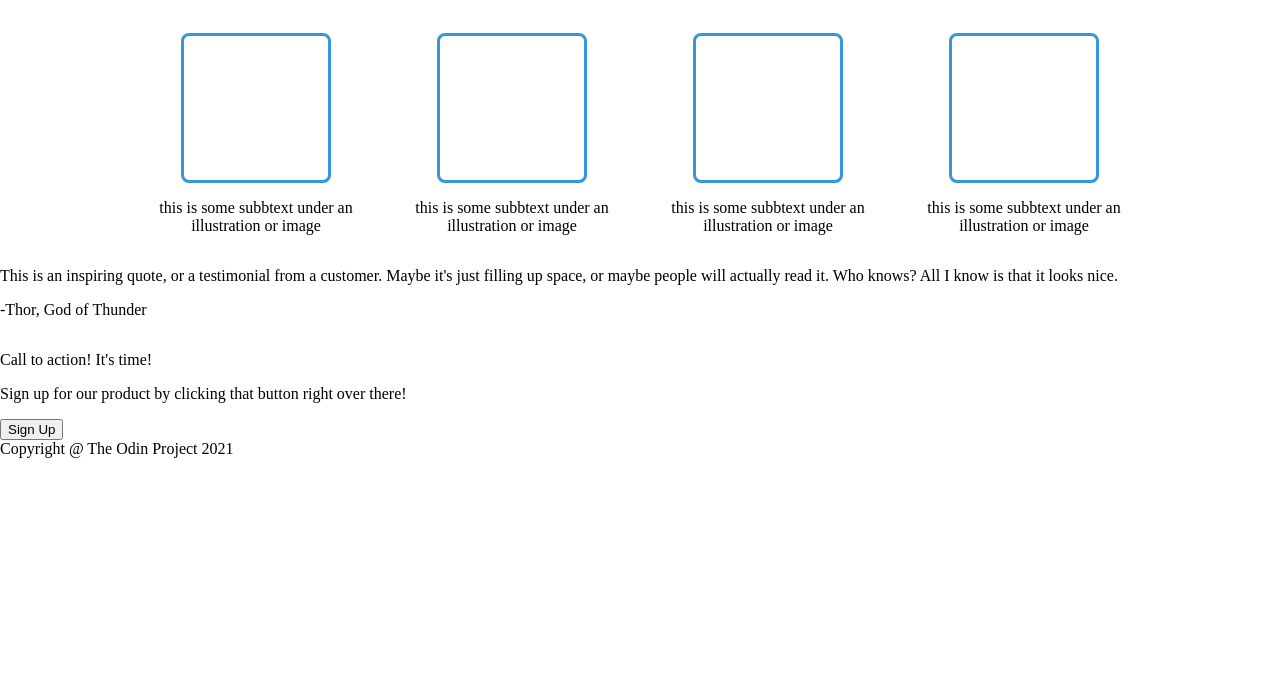
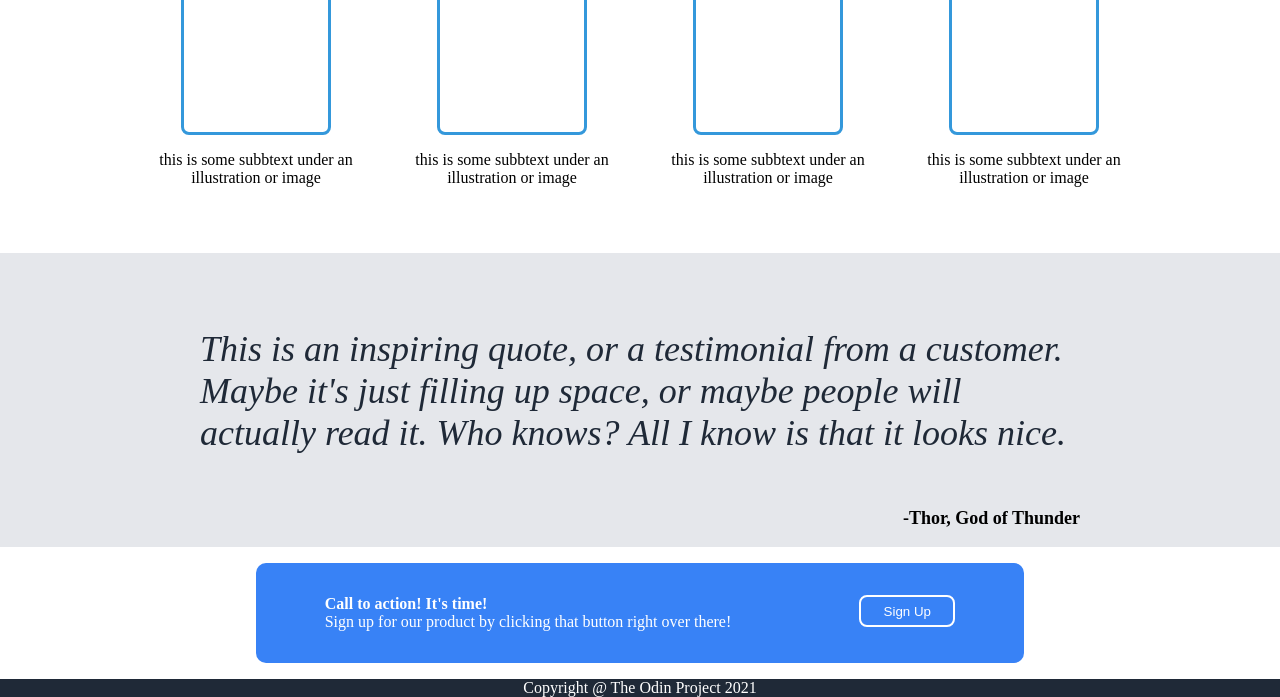
Before and after one commit to danielr3122/odin-landing-page, a plain HTML site: page index.html in a window 1280 px wide. Shown: the part 515-1212 px from the top of the page. Before the commit the page ends 973 px from the top, so only its background shows below. Drawn offline with Linux system fonts and the light colour scheme.

Commit message:
feat: remaining design

```diff
--- a/index.html
+++ b/index.html
@@ -8,7 +8,7 @@
 </head>
 <body>
     <div class="header">
-        <text class="header-logo-text">Header Logo</text>
+        <p class="header-logo-text">Header Logo</p>
         <ul class="links">
             <li><a href="#">header link one</a></li>
             <li><a href="#">header link two</a></li>
@@ -50,10 +50,10 @@
     </div>
     <div class="content-4">
         <div class="content-4-left">
-            <p class="content-4-main-text">Call to action! It's time!</p>
-            <p class="content-4-sub-text">Sign up for our product by clicking that button right over there!</p>
+            <div class="content-4-main-text">Call to action! It's time!</div>
+            <div class="content-4-sub-text">Sign up for our product by clicking that button right over there!</div>
         </div>
-        <div class="content-4-right">
+        <div class="button-div">
             <button class="content-4-button">Sign Up</button>
         </div>
     </div>
--- a/style.css
+++ b/style.css
@@ -23,6 +23,7 @@ body {
     font-size: 24px;
     color: #f9faf8;
     padding-left: 128px;
+    margin: 0px;
 }
 
 .links {
@@ -101,11 +102,12 @@ body {
     align-items: center;
     padding-left: 128px;
     padding-right: 128px;
+    padding-bottom: 50px;
 }
 
 .content-2-heading {
-    margin-top: 48px;
-    margin-bottom: 48px;
+    margin-top: 24px;
+    margin-bottom: 24px;
     color: #1f2937;
     font-weight: bolder;
     font-size: 36px;
@@ -137,3 +139,76 @@ body {
 }
 
 /* Content 3 */
+
+.content-3 {
+    display: flex;
+    flex-direction: column;
+    justify-content: center;
+    align-items: flex-start;
+    justify-content: center;
+    padding-left: 200px;
+    padding-right: 200px;
+    background-color: #e5e7eb;
+    /* padding-bottom: 25px; */
+}
+
+.quote {
+    display: flex;
+    align-self: flex-start;
+    font-size: 36px;
+    color: #1f2937;
+    font-style: italic;
+    margin-top: 75px;
+}
+
+.quote-credit {
+    align-self: flex-end;
+    font-weight: bold;
+    font-size: 18px;
+}
+
+/* Content 4 */
+
+.content-4 {
+    display: flex;
+    justify-content: center;
+    gap: 8rem;
+    padding: 2rem;
+    background-color: #3882f6;
+    margin-left: 256px;
+    margin-right: 256px;
+    border-radius: 10px;
+    margin-top: 1rem;
+    margin-bottom: 1rem;
+}
+
+.content-4-main-text {
+    color: white;
+    font-weight: bold;
+}
+
+.content-4-sub-text {
+    color: white;
+}
+
+.content-4-button {
+    background-color: #3882f6;
+    border-style: solid;
+    border-color: white;
+    border-radius: 8px;
+    color: white;
+    width: 6rem;
+    height: 2rem;
+}
+
+/* Footer */
+
+.footer {
+    display: flex;
+    background-color: #1f2937;
+    justify-content: center;
+    color: white;
+    align-items: center;
+    flex: 1;
+    height: 100%;
+}
```
